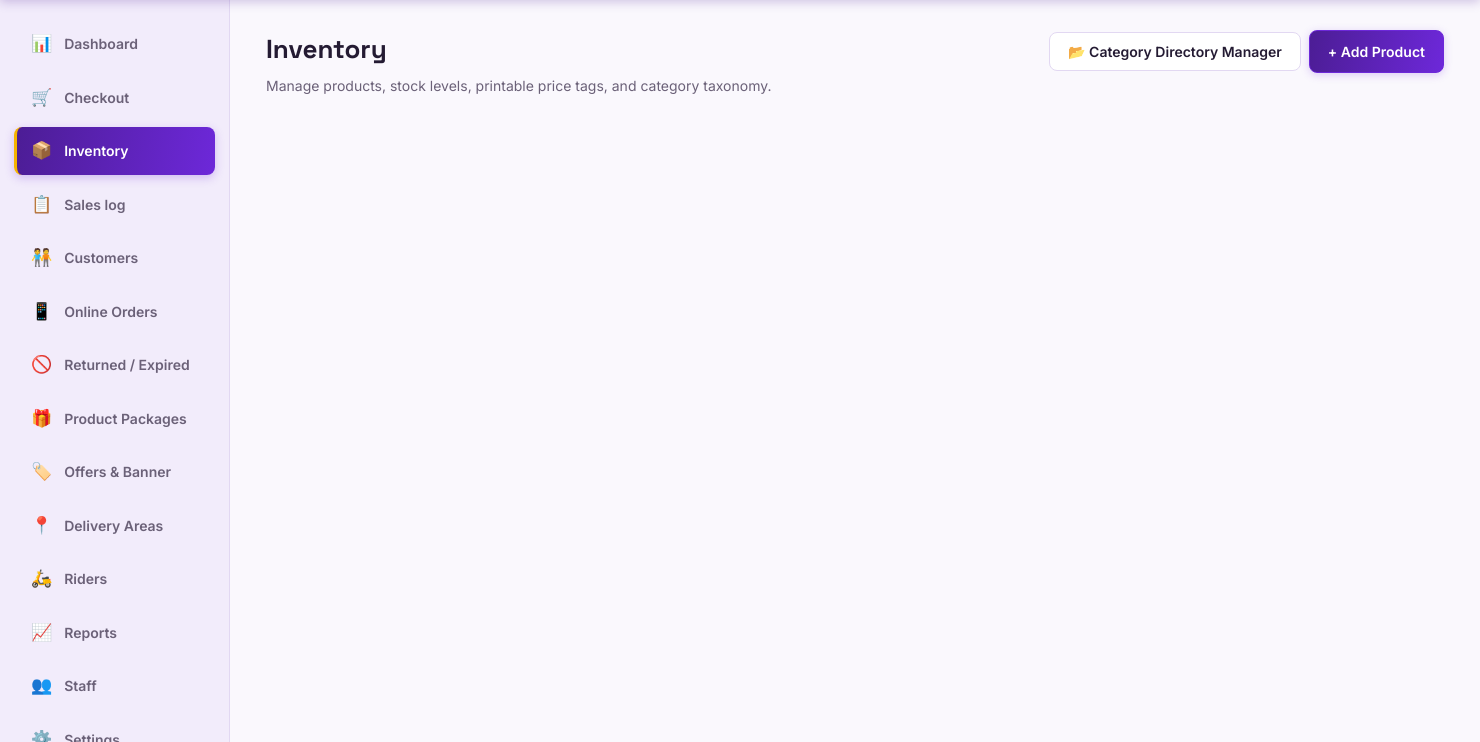
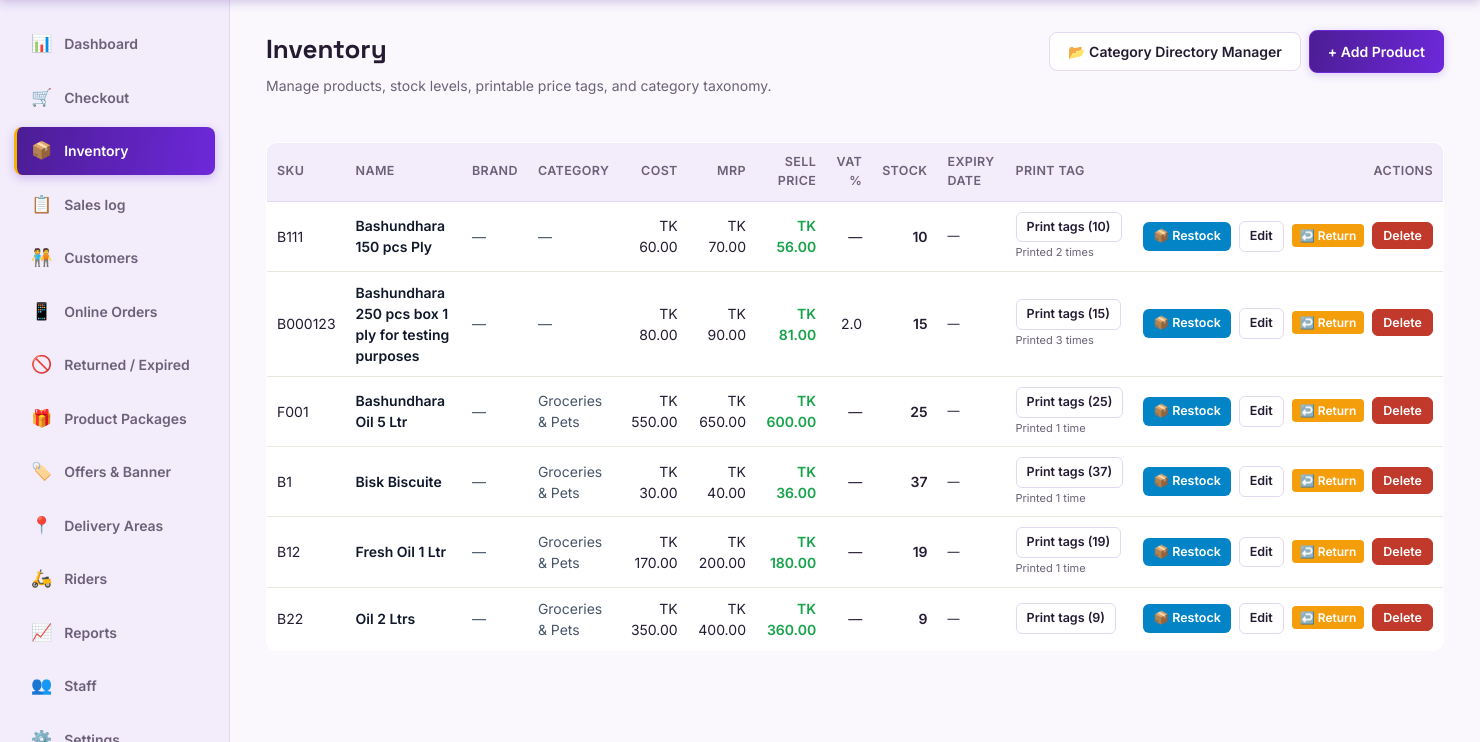
Before and after one commit to doineek/supershop, a Flask app: page /products in a window 1480 px wide. Shown: the part 58-800 px from the top of the page. Run offline with Flask 3, Linux system fonts and the light colour scheme; a user stored in the database is signed in; data comes from the database, SQL or seed files in the repository.

Commit message:
Restore Category Directory Manager expandable panel and tabs in products.html

```diff
--- a/templates/products.html
+++ b/templates/products.html
@@ -221,35 +221,105 @@
       <div style="display:flex; justify-content:flex-end; gap:8px;">
         <button type="button" onclick="closeEditCategoryModal()" class="btn btn-outline">Cancel</button>
         <button type="submit" class="btn btn-primary">Save Changes</button>
+      </div>
+    </form>
+  </div>
+</div>
+
+<!-- Interactive Emoji Picker Modal -->
+<div id="emojiPickerModal" style="display:none; position:fixed; top:0; left:0; right:0; bottom:0; background:rgba(0,0,0,0.5); z-index:1000; align-items:center; justify-content:center;">
+  <div style="background:white; border-radius:16px; padding:20px; width:90%; max-width:400px; box-shadow:0 10px 30px rgba(0,0,0,0.25);">
+    <div style="display:flex; justify-content:space-between; align-items:center; margin-bottom:12px;">
+      <h3 style="margin:0; font-size:16px; color:#0f172a;">😀 Select Category Emoji</h3>
+      <button type="button" onclick="closeEmojiPickerModal()" style="background:#f1f5f9; border:none; padding:4px 10px; border-radius:6px; cursor:pointer; font-weight:bold;">✕</button>
+    </div>
+    <div id="emojiGrid" style="display:grid; grid-template-columns:repeat(6, 1fr); gap:8px; max-height:260px; overflow-y:auto; padding:8px; background:#f8fafc; border-radius:10px; border:1px solid #e2e8f0;">
+    </div>
+  </div>
+</div>
+
+<!-- Inventory Products Table -->
+<div class="table-responsive" style="margin-top:20px;">
+  <table style="width:100%; border-collapse:collapse;">
+    <thead>
+      <tr style="background:#f8fafc; text-align:left;">
+        <th style="padding:10px;">SKU</th>
+        <th style="padding:10px;">Name</th>
+        <th style="padding:10px;">Brand</th>
+        <th style="padding:10px;">Category</th>
+        <th style="padding:10px; text-align:right;">Cost</th>
+        <th style="padding:10px; text-align:right;">MRP</th>
+        <th style="padding:10px; text-align:right;">Sell price</th>
+        <th style="padding:10px; text-align:right;">VAT %</th>
+        <th style="padding:10px; text-align:right;">Stock</th>
+        <th style="padding:10px;">Expiry Date</th>
+        <th style="padding:10px;">Print Tag</th>
+        {% if session.role == 'admin' %}
+        <th style="padding:10px; text-align:right;">Actions</th>
+        {% endif %}
+      </tr>
+    </thead>
+    <tbody>
+      {% for p in products %}
+      <tr class="{{ 'row-low' if p.stock_qty <= p.low_stock_threshold }}" style="border-bottom:1px solid #f1f5f9;">
+        <td style="padding:10px;">{{ p.sku }}</td>
+        <td style="padding:10px; font-weight:600; color:#0f172a;">{{ p.name }}</td>
+        <td style="padding:10px; color:#475569;">{{ p.brand or '—' }}</td>
+        <td style="padding:10px; color:#475569;">{{ p.category_name or '—' }}</td>
+        <td style="padding:10px; text-align:right;">TK {{ "%.2f"|format(p.cost_price) }}</td>
+        <td style="padding:10px; text-align:right;">{{ "TK %.2f"|format(p.mrp) if p.mrp > 0 else '—' }}</td>
+        <td style="padding:10px; text-align:right; font-weight:bold; color:#16a34a;">TK {{ "%.2f"|format(p.sell_price) }}</td>
+        <td style="padding:10px; text-align:right;">{{ "%.1f"|format(p.vat_pct) if p.vat_pct > 0 else '—' }}</td>
+        <td style="padding:10px; text-align:right; font-weight:bold;">{{ p.stock_qty }}</td>
+        <td style="padding:10px; white-space:nowrap; font-size:12px;">{{ p.expiry_date if p.expiry_date else '—' }}</td>
+        <td style="padding:10px; white-space:nowrap;">
+          <a class="btn btn-outline btn-small" href="{{ url_for('product_labels', product_id=p.id) }}" target="_blank">Print tags ({{ p.stock_qty }})</a>
+          {% if p.label_print_count > 0 %}
+            <div style="font-size:11px; color:var(--ink-soft); margin-top:2px;">Printed {{ p.label_print_count }} time{{ 's' if p.label_print_count != 1 }}</div>
+          {% endif %}
+        </td>
+        {% if session.role == 'admin' %}
+        <td style="padding:10px; text-align:right; white-space:nowrap;">
+          <a class="btn btn-outline btn-small" href="{{ url_for('restock_product', product_id=p.id) }}" style="background:#0284c7; color:white; border:none; margin-right:4px;" title="Restock with SL +1">📦 Restock</a>
+          <a class="btn btn-outline btn-small" href="{{ url_for('edit_product', product_id=p.id) }}" style="margin-right:4px;">Edit</a>
+          <form method="POST" action="{{ url_for('return_product', product_id=p.id) }}" style="display:inline;" onsubmit="return confirm('Return product {{ p.name }} to Returned Items / Date Expired section?');">
+            <button class="btn btn-warning btn-small" type="submit" style="background:#f59e0b; color:white; border:none; padding:4px 8px; border-radius:4px; font-size:12px; cursor:pointer; margin-right:4px;">↩️ Return</button>
+          </form>
+          <form method="POST" action="{{ url_for('delete_product', product_id=p.id) }}" style="display:inline;" onsubmit="return confirm('Delete {{ p.name }}?');">
+            <button class="btn btn-danger btn-small" type="submit">Delete</button>
+          </form>
+        </td>
+        {% endif %}
+      </tr>
+      {% else %}
+      <tr><td colspan="12" style="text-align:center; padding:30px; color:#94a3b8;">No products found in inventory.</td></tr>
+      {% endfor %}
+    </tbody>
+  </table>
+</div>
+
+<script>
+let activeEmojiTargetInputId = null;
+
+const emojiList = [
+  '🍎', '🍌', '🍊', '🍇', '🍉', '🥦', '🥬', '🌽', '🥩', '🍗', '🍞', '🧀',
+  '🥛', '🧃', '☕', '🍪', '🍫', '🍿', '🧼', '🧴', '💄', '🧻', '🧹', '🏠',
+  '📦', '⚡', '🎁', '🛍️', '📁', '🏷️', '📌', '🛒', '🍕', '🍔', '🍰', '🍨',
   '🍼', '👟', '👕', '🎒', '💻', '📱', '💊', '🌾', '🐟', '🍤', '🧂', '🍳'
 ];
-
-function filterSubCategoriesForSubSub() {
-  const mainCatId = document.getElementById('subsubMainCatSelect').value;
-  const subSelect = document.getElementById('subsubSubCatSelect');
-  const options = subSelect.querySelectorAll('option');
-
-  options.forEach(opt => {
-    if (!opt.value) {
-      opt.style.display = 'block';
-    } else if (!mainCatId || opt.getAttribute('data-parent-cat') == mainCatId) {
-      opt.style.display = 'block';
-    } else {
-      opt.style.display = 'none';
-    }
-  });
-  subSelect.value = '';
-}
 
 function openEmojiPickerModal(inputId) {
   activeEmojiTargetInputId = inputId;
   const grid = document.getElementById('emojiGrid');
-  grid.innerHTML = emojiList.map(e => `
-    <button type="button" onclick="selectEmoji('${e}')" style="font-size:22px; padding:8px; border:1px solid #cbd5e1; background:white; border-radius:8px; cursor:pointer;">
-      ${e}
-    </button>
-  `).join('');
-  document.getElementById('emojiPickerModal').style.display = 'flex';
+  if (grid) {
+    grid.innerHTML = emojiList.map(e => `
+      <button type="button" onclick="selectEmoji('${e}')" style="font-size:22px; padding:8px; border:1px solid #cbd5e1; background:white; border-radius:8px; cursor:pointer;">
+        ${e}
+      </button>
+    `).join('');
+  }
+  const modal = document.getElementById('emojiPickerModal');
+  if (modal) modal.style.display = 'flex';
 }
 
 function selectEmoji(emoji) {
@@ -261,7 +331,8 @@ function selectEmoji(emoji) {
 }
 
 function closeEmojiPickerModal() {
-  document.getElementById('emojiPickerModal').style.display = 'none';
+  const modal = document.getElementById('emojiPickerModal');
+  if (modal) modal.style.display = 'none';
   activeEmojiTargetInputId = null;
 }
 
@@ -279,7 +350,9 @@ const subCategoriesData = [
 
 function toggleCategorySection() {
   const sec = document.getElementById('categoryManagerSection');
-  sec.style.display = (sec.style.display === 'none') ? 'block' : 'none';
+  if (sec) {
+    sec.style.display = (sec.style.display === 'none' || !sec.style.display) ? 'block' : 'none';
+  }
 }
 
 function switchCategoryTab(tab) {
@@ -299,6 +372,23 @@ function switchCategoryTab(tab) {
 
   document.getElementById('tabBrandBtn').style.borderBottomColor = (tab === 'brand') ? '#2563eb' : 'transparent';
   document.getElementById('tabBrandBtn').style.color = (tab === 'brand') ? '#2563eb' : '#64748b';
+}
+
+function filterSubCategoriesForSubSub() {
+  const mainCatId = document.getElementById('subsubMainCatSelect').value;
+  const subSelect = document.getElementById('subsubSubCatSelect');
+  const options = subSelect.querySelectorAll('option');
+
+  options.forEach(opt => {
+    if (!opt.value) {
+      opt.style.display = 'block';
+    } else if (!mainCatId || opt.getAttribute('data-parent-cat') == mainCatId) {
+      opt.style.display = 'block';
+    } else {
+      opt.style.display = 'none';
+    }
+  });
+  subSelect.value = '';
 }
 
 function openEditCategoryModal(type, id, name, parentId, icon) {
@@ -342,7 +432,8 @@ function openEditCategoryModal(type, id, name, parentId, icon) {
 }
 
 function closeEditCategoryModal() {
-  document.getElementById('editCategoryModal').style.display = 'none';
+  const modal = document.getElementById('editCategoryModal');
+  if (modal) modal.style.display = 'none';
 }
 </script>
 {% endblock %}
```
